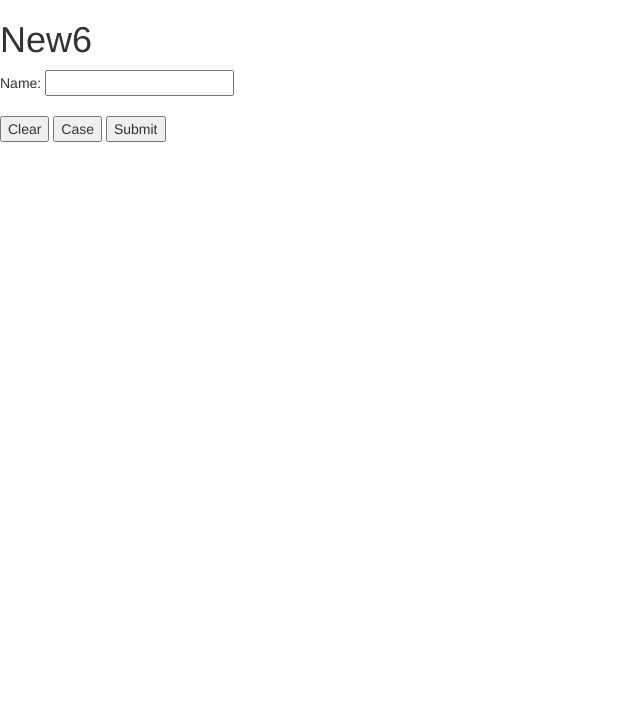
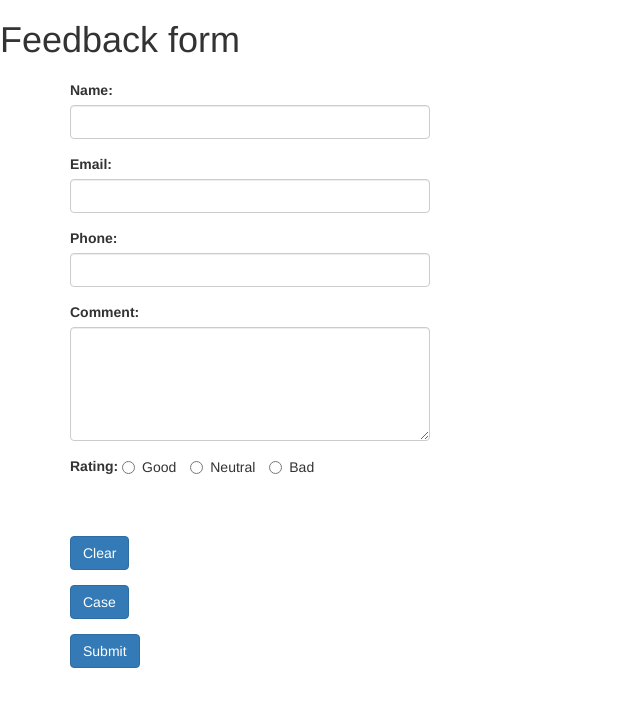
Before and after one commit to insinger/new6, a website: page public/index.html in a window 1280 px wide. Shown: the whole page, without its empty margins (0-640 px from the left). Drawn offline with nearby package versions, Linux system fonts and the light colour scheme.

Commit message:
fleshed out controller

```diff
--- a/public/index.html
+++ b/public/index.html
@@ -10,14 +10,57 @@
 	<script src="index.js"></script>
 </head>
 <body ng-controller="MyCtrl as myCtrl">
-	<h1>New6</h1>
-	<form name="chrisForm" novalidate ng-submit="myCtrl.submitForm()">
-		Name: <input type="text" length=31 name="name" ng-model="myCtrl.name">
-		<br>
-		<br>
-		<button type="button" ng-click="myCtrl.clearForm()">Clear</button>
-		<button type="button" ng-click="myCtrl.toggleCase()">Case</button>
-		<button type="submit">Submit</button>
-	</form>
+	<h1>Feedback form</h1>
+	<h2>{{ myCtrl.name }}</h2>
+	<div class="container">
+		<div class="row">
+			<div class="col-sm-4">
+				<form name="chrisForm" novalidate ng-submit="myCtrl.submitForm()">
+					<div class="form-group">
+						<label for="name">Name:</label>
+						<input type="text" length=31 name="name" ng-model="myCtrl.name" id="name" class="form-control">
+					</div>
+					<div class="form-group">
+						<label for ="email">Email:</label>
+						<input type="email" length=31 name="email" ng-model="myCtrl.email" id="email" class="form-control">
+					</div>
+					<div class="form-group">
+						<label for ="phone">Phone:</label>
+						<input type="tel" length=31 name="phone" ng-model="myCtrl.phone" id="phone" class="form-control">
+					</div>
+					<div class="form-group">
+						<label for ="comment">Comment:</label>
+						<textarea type="text" rows=5 ng-model="myCtrl.comment" id="comment" class="form-control"></textarea>
+					</div>
+					<div class="form-group">
+						<div id="rating">
+							<label for="rating">Rating:</label>
+							<label class="radio-inline"><input type="radio" name="rating" ng-model="myCtrl.rating" value="Good">Good</label>
+							<label class="radio-inline"><input type="radio" name="rating" ng-model="myCtrl.rating" value="Neutral">Neutral</label>
+							<label class="radio-inline"><input type="radio" name="rating" ng-model="myCtrl.rating" value="Bad">Bad</label>
+						</div>
+					</div>
+					<br>
+					<br>
+<!--
+               <div class="btn-group btn-group-justified"></div>
+						<div class="btn-group">
+
+						</div>
+					</div>
+-->
+					<div class="form-group">
+						<button class="btn btn-primary" type="button" ng-click="myCtrl.clearForm()">Clear</button>
+					</div>
+					<div class="form-group">
+						<button class="btn btn-primary" type="button" ng-click="myCtrl.toggleCase()">Case</button>
+					</div>
+					<div class="form-group">
+						<button class="btn btn-primary" type="submit">Submit</button>
+					</div>
+				</form>
+			</div>
+		</div>
+	</div>
 </body>
 </html>
--- a/public/index.js
+++ b/public/index.js
@@ -7,9 +7,17 @@ console.log("in index.js!");
 		var myCtrl=this;
 		var upperCaseMode=false;
 		myCtrl.name="";
+		myCtrl.email="";
+		myCtrl.phone="";
+		myCtrl.comment="";
+		myCtrl.rating="";
 		myCtrl.clearForm=function () {
 			console.log("in clearForm()!");
 			myCtrl.name="";
+			myCtrl.email="";
+			myCtrl.phone="";
+			myCtrl.comment="";
+			myCtrl.rating="";
 			}
 		myCtrl.toggleCase=function () {
 			console.log("in toggleCase()!");
@@ -24,6 +32,9 @@ console.log("in index.js!");
 			}
 		myCtrl.submitForm=function () {
 			console.log("in submitForm()!");
+			for (var k in myCtrl) {
+				if (myCtrl.hasOwnProperty(k) && typeof(myCtrl[k])!="function") console.log(k,myCtrl[k]);
+				}
 			}
 		}
 	MyApp.controller("MyCtrl",MyCtrl);
```
